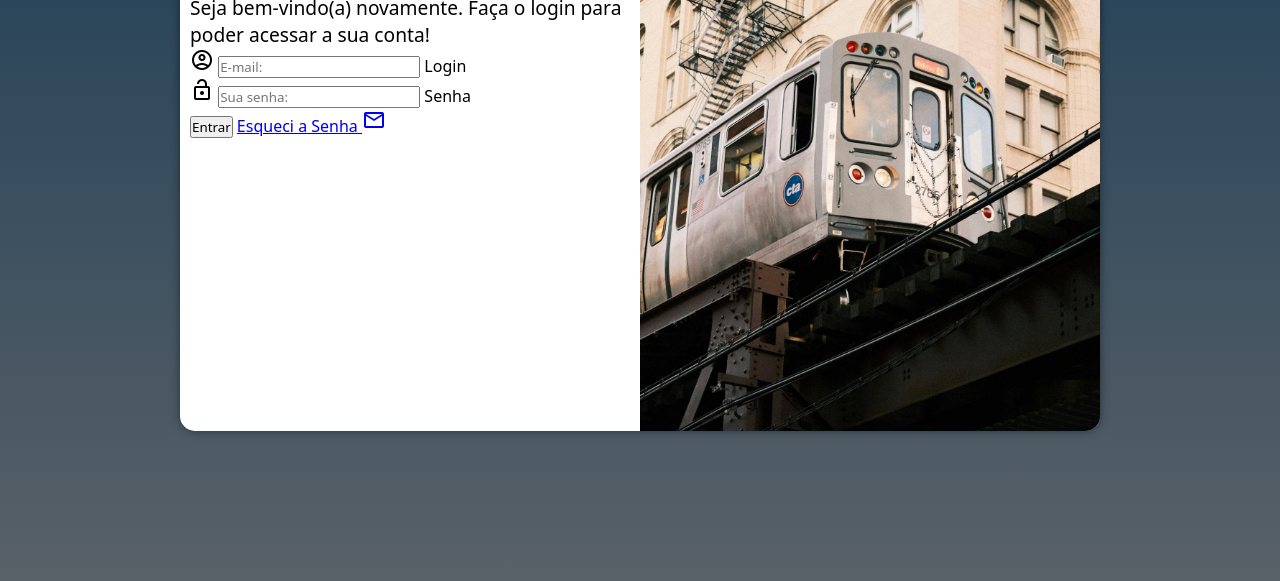
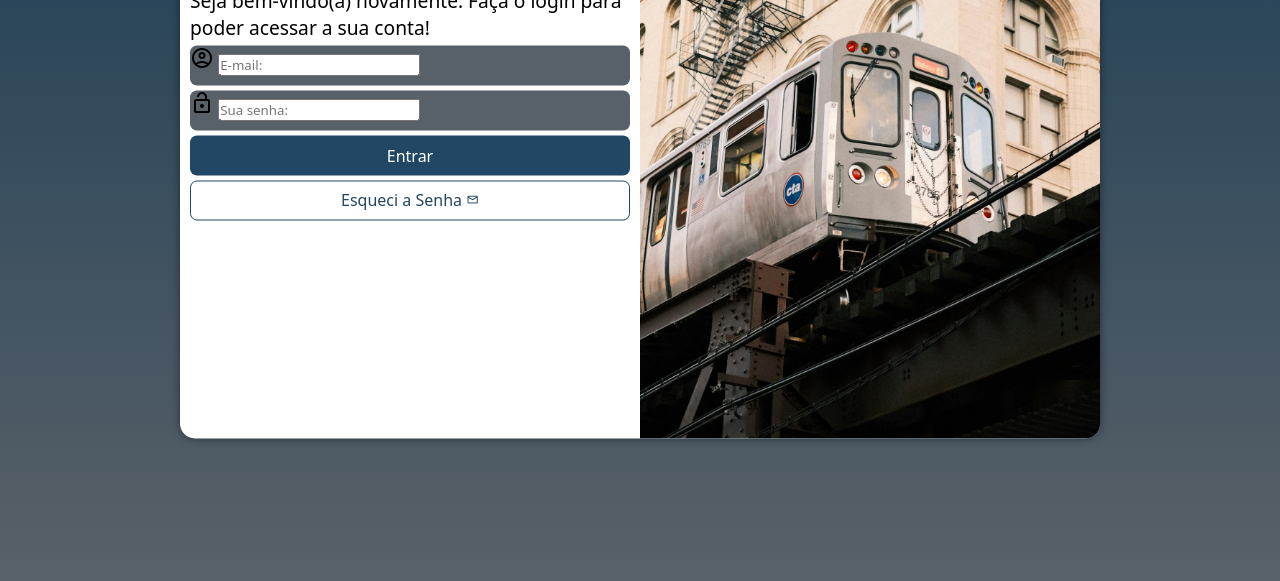
Before and after one commit to brighente/projeto-login, a plain HTML site: page index.html in a window 1280 px wide. Shown: the part 219-800 px from the top of the page. Drawn offline with nearby package versions, Linux system fonts and the light colour scheme.

Commit message:
formatacao do formulario

```diff
--- a/index.html
+++ b/index.html
@@ -30,7 +30,7 @@
                         <label for="isenha">Senha</label>
                     </div>
                     <input type="submit" value="Entrar">
-                    <a href="esqueci.html">Esqueci a Senha <span class="material-symbols-outlined">mail</span></a>
+                    <a href="esqueci.html" class="botao">Esqueci a Senha <span class="material-symbols-outlined">mail</span></a>
                 </form>
             </section>
         </article>
--- a/style/media-query.css
+++ b/style/media-query.css
@@ -3,10 +3,6 @@
 
                     /* TABLETS */
 @media screen and (min-width: 768px) and (max-width: 992px){
-
-    body{
-        background-image: linear-gradient(to bottom, #1a3c55 , #596168);
-    }
 
     #login{
         width: 80vw;
@@ -37,10 +33,6 @@
                     /* DESKTOP */
 @media screen and (min-width: 992px){
 
-    body{
-        background-image: linear-gradient(to bottom, #1a3c55 , #596168);
-    }
-
     #login{
         width: 920px;
     }
--- a/style/style.css
+++ b/style/style.css
@@ -19,7 +19,7 @@
 }
 
 body, html{
-    background-color: #224764;
+    background-image: linear-gradient(to bottom, #1a3c55 , #596168);
     width: 100vw;
     height: 100vh;
 }
@@ -33,7 +33,7 @@ main{
 #login{
     display: block;
     width: 280px;
-    height: 500px;
+    height: 515px;
     border-radius: 15px;
     overflow: hidden;
     box-shadow: 0px 0px 10px rgba(0, 0, 0, 0.445);
@@ -69,3 +69,55 @@ main{
 #formulario p{
     font-size: 0.8em;
 }
+
+.campo{
+    display: block;
+    background-color: #596168;
+    width: 100%;
+    height: 40px;
+    border-radius: 7px;
+    margin: 5px 0px;
+}
+
+.campo label{
+    display: none;
+}
+
+form input[type=submit]{
+    display: block;
+    font-size: 1em;
+    width: 100%;
+    height: 40px;
+    background-color: #224764;
+    color: white;
+    border: none;
+    border-radius: 7px;
+    cursor: pointer;
+}
+
+form input[type=submit]:hover{
+    background-color: #183246;
+}
+
+.botao{
+    display: block;
+    text-align: center;
+    font-size: 1em;
+    width: 100%;
+    height: 40px;
+    padding-top: 7px;
+    margin-top: 5px;
+    background-color: white;
+    border: 1px solid #224764;
+    color: #224764;
+    border-radius: 7px;
+    text-decoration: none;
+}
+
+.botao:hover{
+    background-color: #407faf;
+}
+
+.botao > span{
+    font-size: 0.8em;
+}
```
